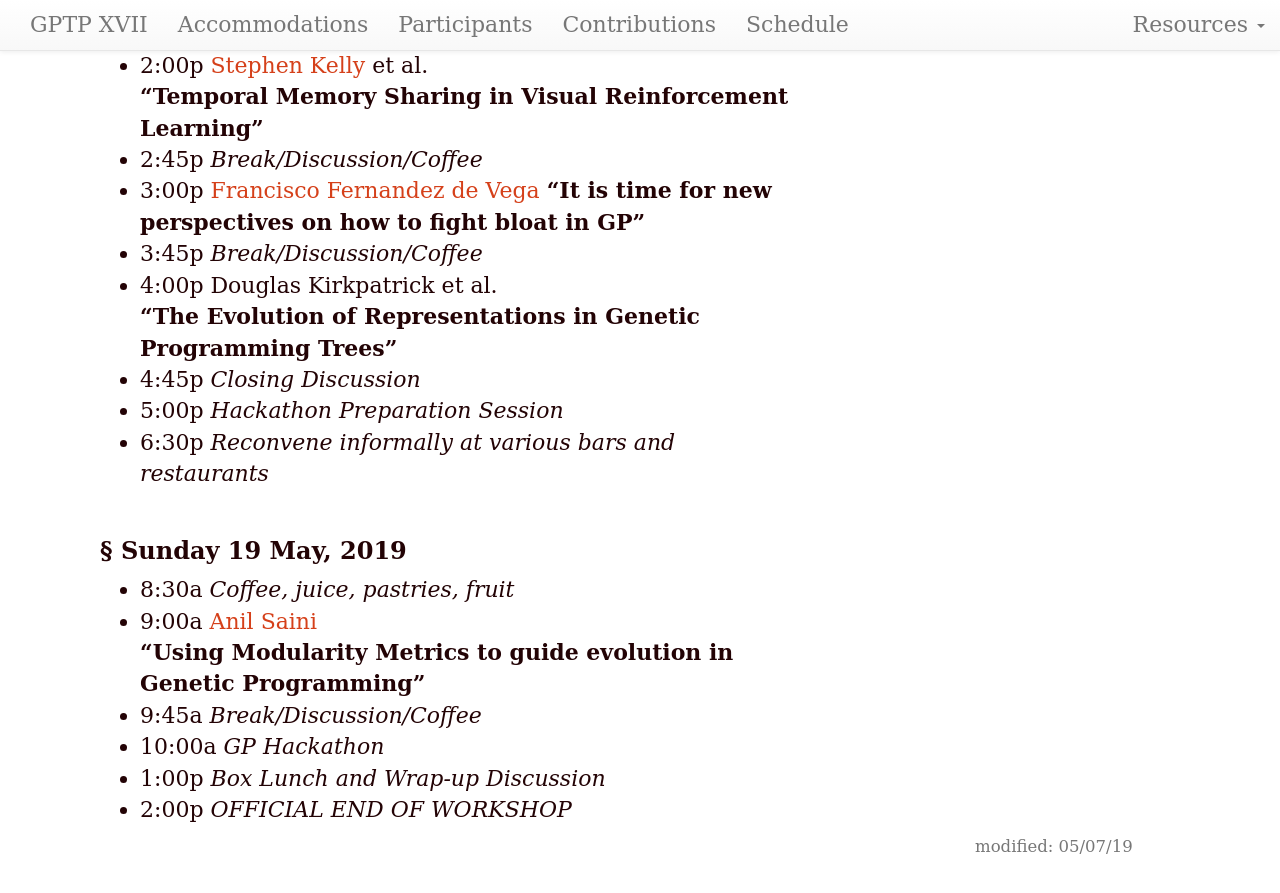
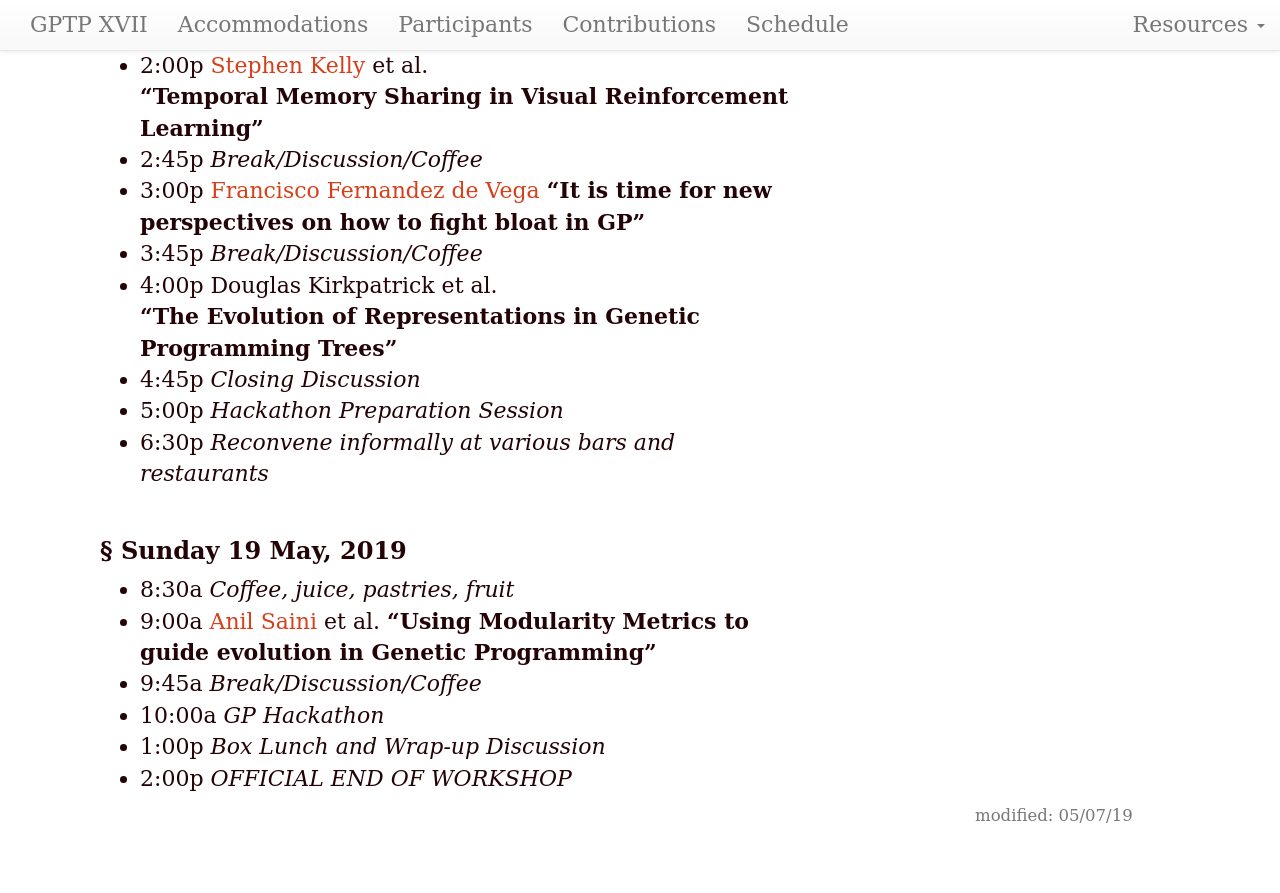
Before and after one commit to GPTP-workshop/gptp-workshop.github.io, a Jekyll site: the page built from schedule.md, in a window 1280 px wide and 900 px high, scrolled down 2835 px. Shown: the top 893 px of the window. Built offline with Jekyll 4.4.1, drawn with Linux system fonts in a browser that asks for light colours; our own code applies the rules of GitHub Pages for plain Markdown files; after the commit the page ends 3704 px from its top, so only the background shows below that.

```diff
--- a/schedule.md
+++ b/schedule.md
@@ -92,7 +92,7 @@ and end after lunch on the last day, that is May 19, 2019.
 
 ### Sunday 19 May, 2019
 - 8:30a _Coffee, juice, pastries, fruit_
-- 9:00a [Anil Saini](https://www.linkedin.com/in/anil-k-saini/)
+- 9:00a [Anil Saini](https://www.linkedin.com/in/anil-k-saini/) et al.
 **"Using Modularity Metrics to guide evolution in Genetic Programming"**
 - 9:45a _Break/Discussion/Coffee_
 - 10:00a _GP Hackathon_
```
